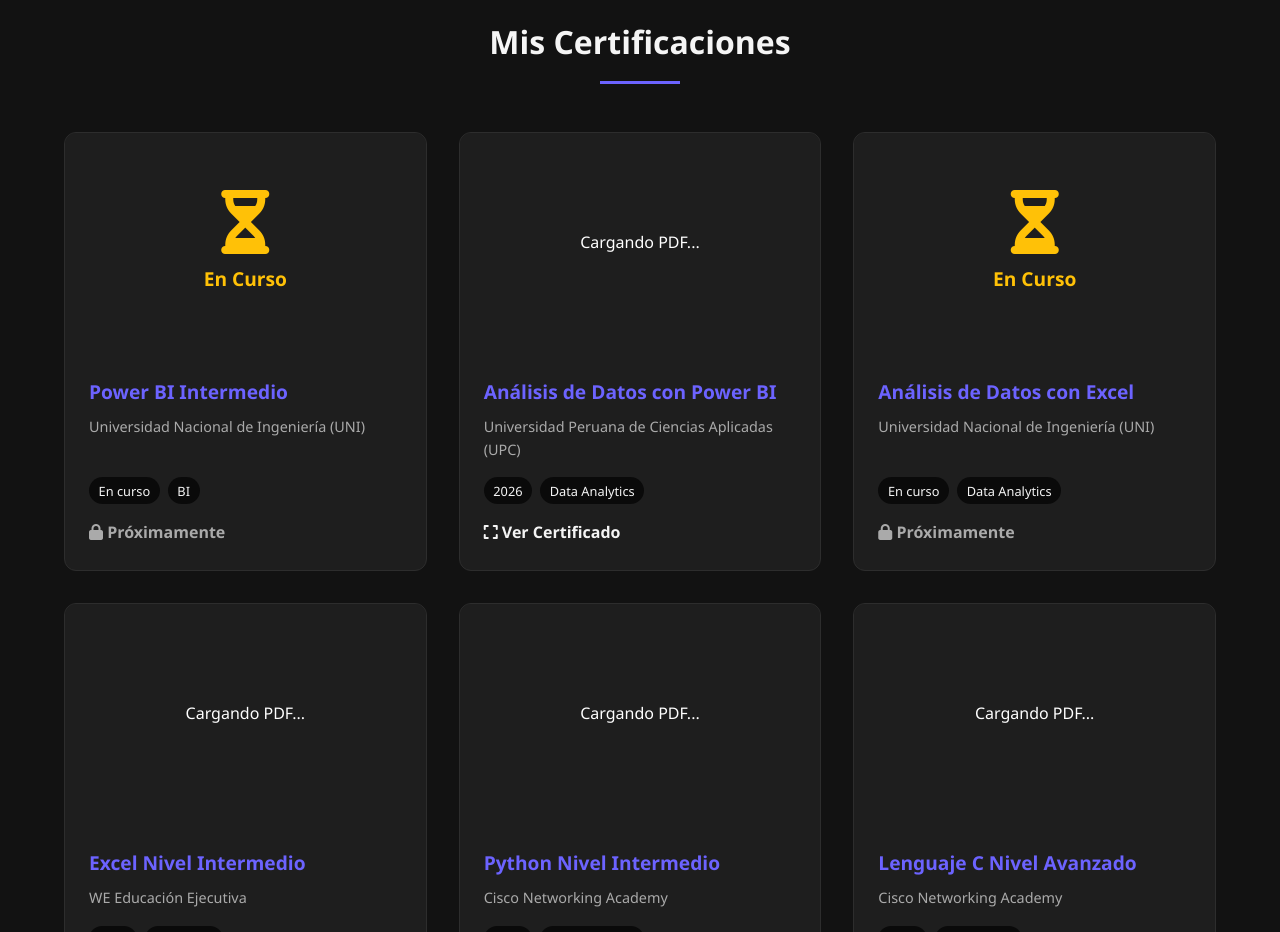
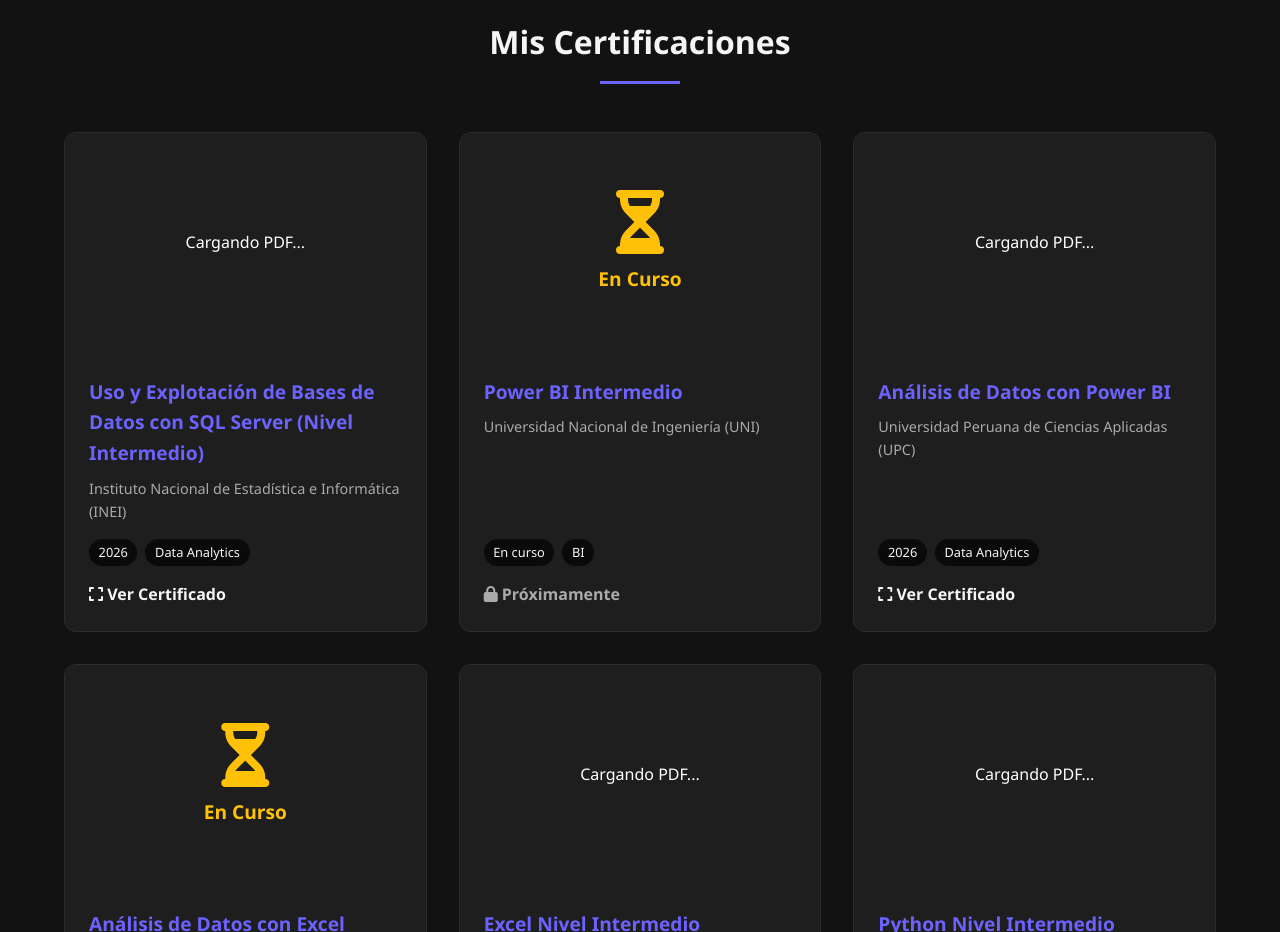
Before and after one commit to JeffVGuevara11/CurriculumVitae_web_JV, a plain HTML site: page index.html in a window 1280 px wide. Shown: the part 10960-11892 px from the top of the page. Drawn offline with Linux system fonts and the light colour scheme.

Commit message:
Update index.html

```diff
--- a/index.html
+++ b/index.html
@@ -277,6 +277,28 @@ y enfoque en calidad de datos, eficiencia operativa y soporte a la toma de decis
 
     <div class="projects-grid">
 
+        <!-- 1. SQL nivel intermedio (TERMINADO) -->
+        <div class="project-card" onclick="window.open('./img/Certificado_Anlisis_de_Datos_con_Power_Bi.pdf', '_blank')">
+            <div class="project-img" style="background-color: #1e1e1e; overflow: hidden; position: relative;">
+                <object data="./img/Certificado_SQL_Intermedio_ENEI=0&navpanes=0&scrollbar=0" type="application/pdf" style="width: 100%; height: 100%; pointer-events: none;">
+                    <div style="display: flex; align-items: center; justify-content: center; height: 100%; color: #fff;">Cargando PDF...</div>
+                </object>
+                <div style="position: absolute; top: 0; left: 0; width: 100%; height: 100%;"></div>
+            </div>
+            <div class="project-info">
+                <h3>Uso y Explotación de Bases de Datos con SQL Server (Nivel Intermedio)</h3>
+                <p>Instituto Nacional de Estadística e Informática (INEI)</p>
+                <div class="project-tech">
+                    <span>2026</span>
+                    <span>Data Analytics</span>
+                </div>
+                <div class="project-links">
+                    <a href="./img/Certificado_SQL_Intermedio_ENEI.pdf" target="_blank" onclick="event.stopPropagation();"><i class="fas fa-expand"></i> Ver Certificado</a>
+                </div>
+            </div>
+        </div>
+
+
         <!-- 1. Power BI Intermedio (EN CURSO) -->
         <div class="project-card">
             <div class="project-img" style="background-color: #1e1e1e; display: flex; flex-direction: column; align-items: center; justify-content: center;">
```
